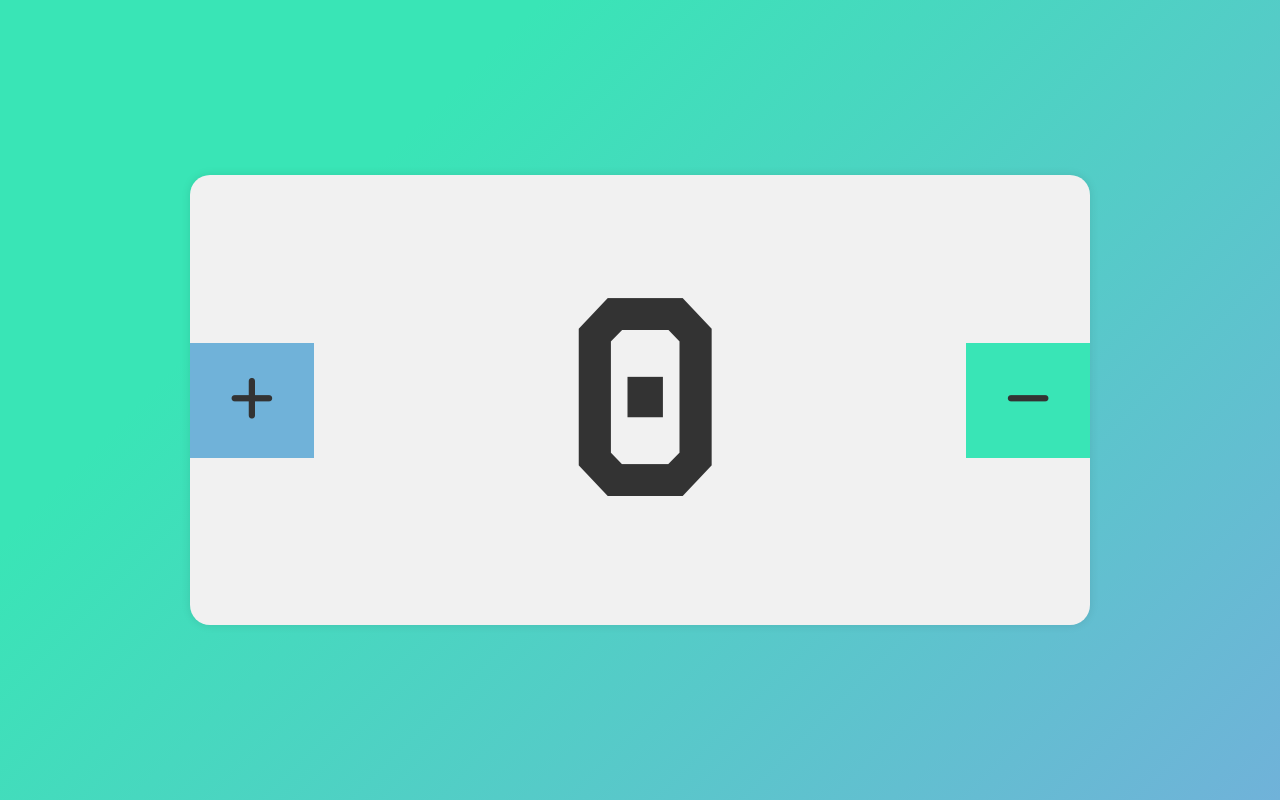
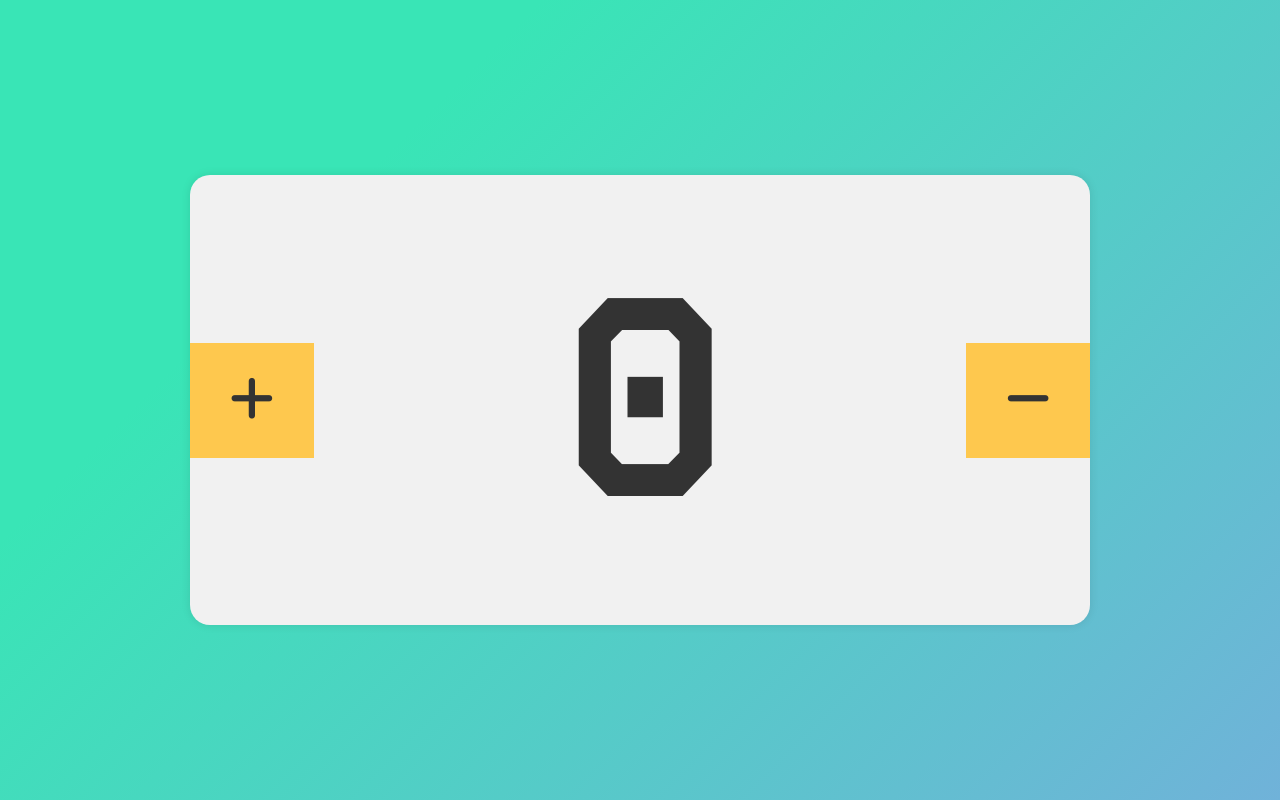
Before and after one commit to Anshika75/CountMate, an Angular app: page / in a window 1280 px wide. Built offline with nearby package versions, Linux system fonts and the light colour scheme.

Commit message:
Update tallybox.component.css

```diff
--- a/src/app/tallybox/tallybox.component.css
+++ b/src/app/tallybox/tallybox.component.css
@@ -1,4 +1,4 @@
-.box{
+.box {
     display: flex;
     justify-content: space-between;
     align-items: center;
@@ -10,33 +10,33 @@
     box-shadow: 0 0 10px rgba(0, 0, 0, 0.1);
 }
 
-.box .minus{
+.box .minus {
     font-size: 50px;
-    background-color: #39e5b6;
+    background-color: #fec84e;
     cursor: pointer;
     padding: 20px 40px;
     transition: all 0.3s ease-in-out;
 }
 
-.box .minus:hover{
+.box .plus:hover {
     background-color: #70b2d9;
     color: white;
 }
 
-.box .plus{
+.box .plus {
     font-size: 50px;
-    background-color: #70b2d9;
+    background-color: #fec84e;
     cursor: pointer;
     padding: 20px 40px;
     transition: all 0.3s ease-in-out;
 }
 
-.box .plus:hover{
+.box .minus:hover {
     background-color: #39e5b6;
     color: white;
 }
 
-.box .text{
+.box .text {
     font-size: 250px;
     font-weight: 700;
     color: #333;
```
